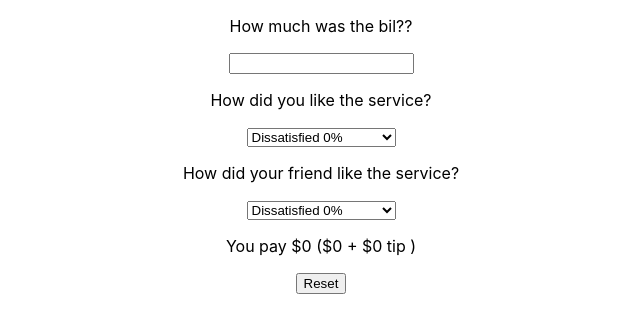
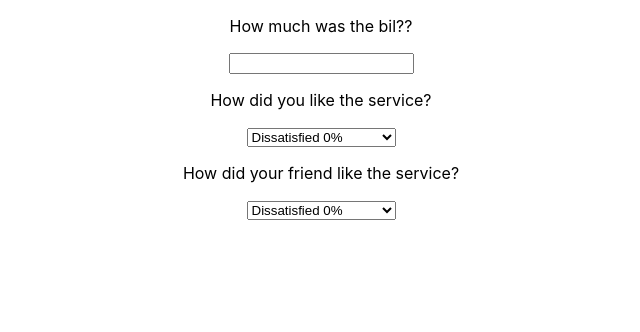
Before and after one commit to marustas/Tip-Calculator, a React (Create React App) app: page / in a window 1280 px wide. Shown: the top 332 px of the page, without its empty margins (319-959 px from the left). Built offline with nearby package versions, Linux system fonts and the light colour scheme.

Commit message:
Ternary added

```diff
--- a/src/App.js
+++ b/src/App.js
@@ -71,6 +71,8 @@ const App = () => {
       <Bill onSetBill={setBill} />
       <Tip tip={tip} onSetTip={setTip} />
       <TipFriend tipFriend={tipFriend} onSetTipFriend={setTipFriend} />
+      {bill > 0 ? (
+        <div>
           <Total cost={cost} bill={bill} />
           <ResetBtn
             onSetBill={setBill}
@@ -78,6 +80,10 @@ const App = () => {
             onSetTipFriend={setTipFriend}
           />
         </div>
+      ) : (
+        <div></div>
+      )}
+    </div>
   );
 };
 
```
Lines whose indentation alone changed are shown as unchanged.
